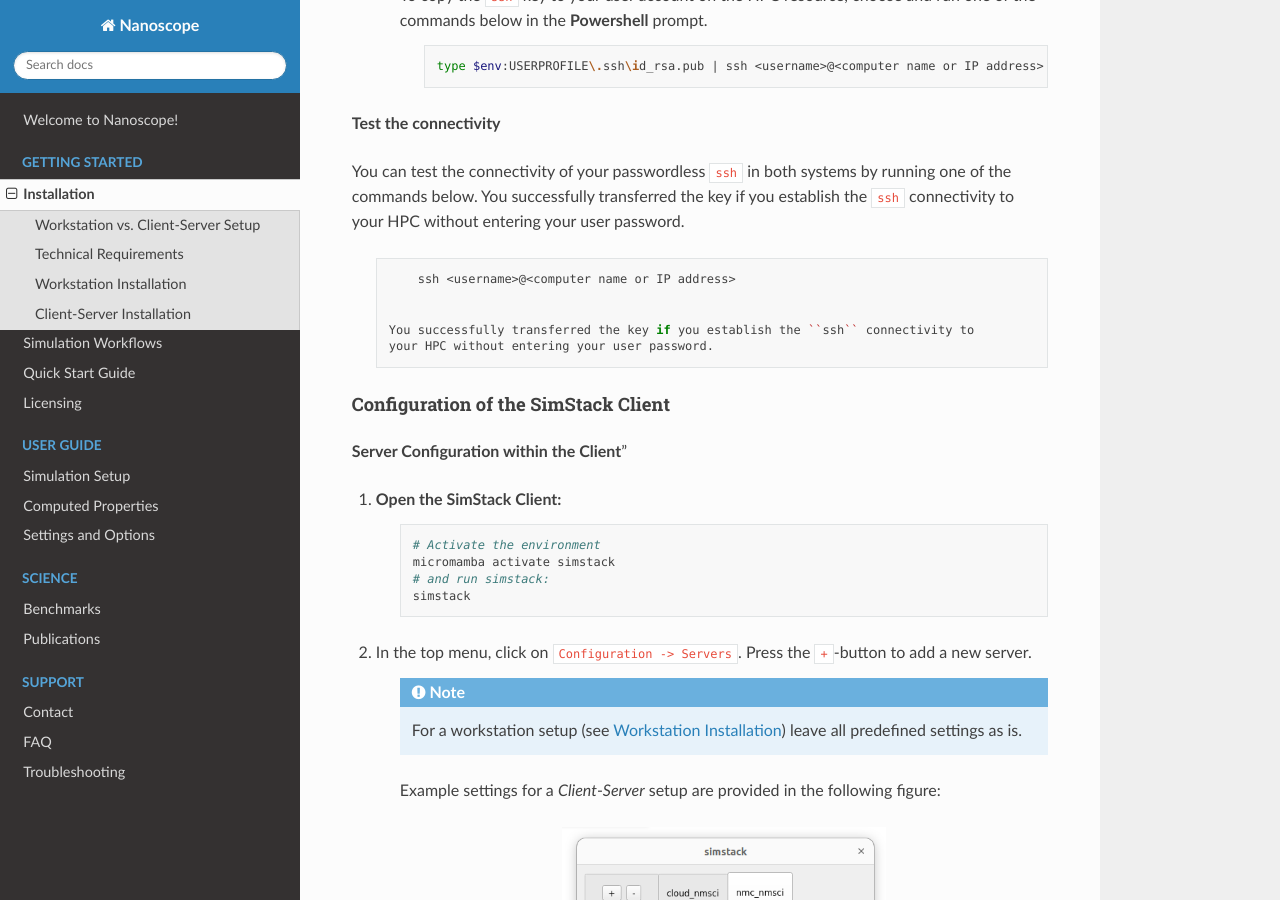
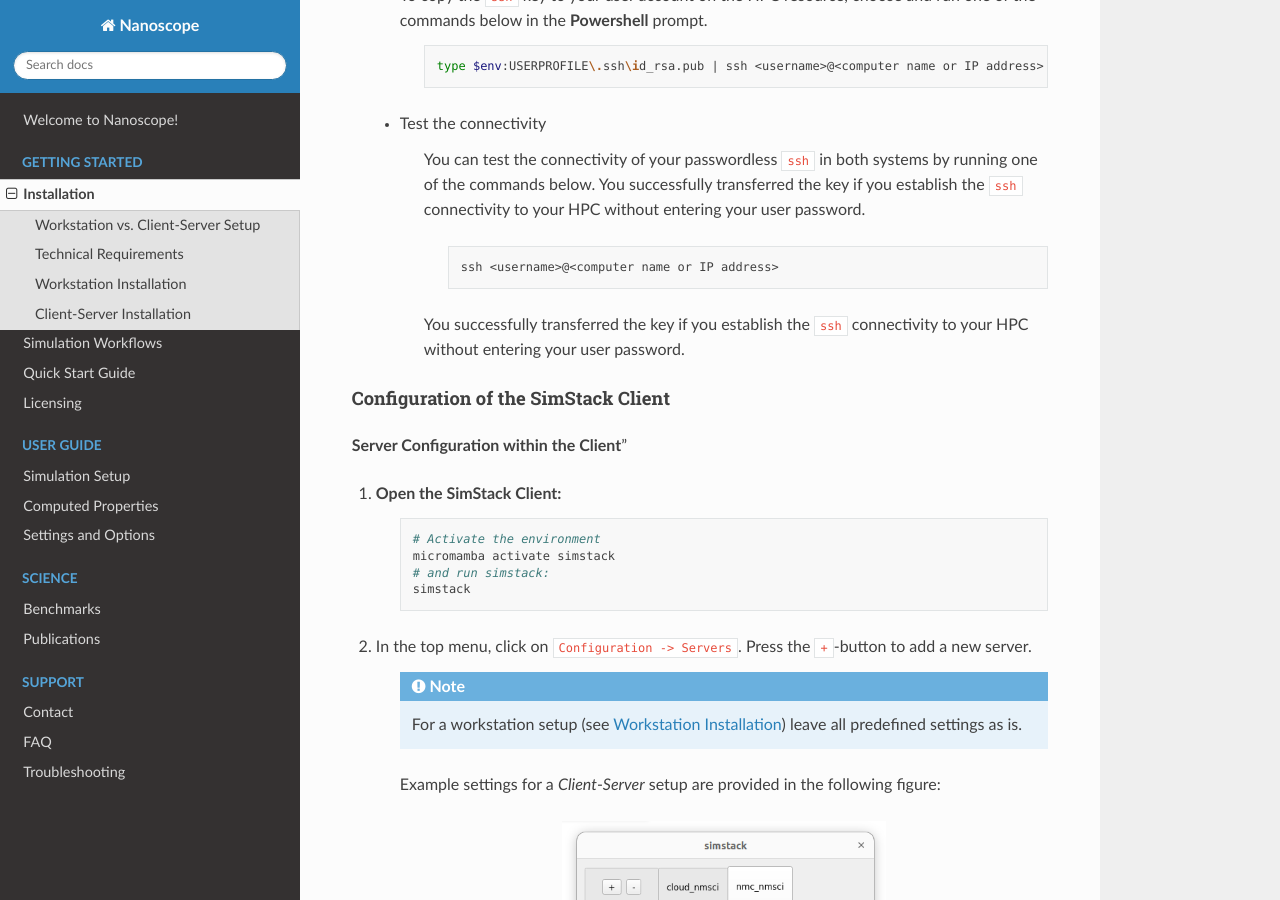
Before and after one commit to NanomatchGmbH/nanoscope-docs, a Sphinx documentation site: the page built from docs/source/getting_started/installation.rst, in a window 1280 px wide and 900 px high, scrolled down 8319 px. Built offline with Sphinx 7.4.7 and the Read the Docs theme 3.1.0, drawn with Linux system fonts in a browser that asks for light colours.

Commit message:
small formatting fix that got lost in Timos merge

```diff
--- a/docs/source/getting_started/installation.rst
+++ b/docs/source/getting_started/installation.rst
@@ -414,21 +414,19 @@
          type $env:USERPROFILE\.ssh\id_rsa.pub | ssh <username>@<computer name or IP address> "cat >> .ssh/authorized_keys"
 
 
+   * Test the connectivity
 
-**Test the connectivity**
+        You can test the connectivity of your passwordless ``ssh`` in both systems by running one of the
+        commands below. You successfully transferred the key if you establish the ``ssh`` connectivity to
+        your HPC without entering your user password.
+
+           .. code-block:: bash
+
+                ssh <username>@<computer name or IP address>
 
 
-You can test the connectivity of your passwordless ``ssh`` in both systems by running one of the
-commands below. You successfully transferred the key if you establish the ``ssh`` connectivity to
-your HPC without entering your user password.
-
-   .. code-block:: bash
-
-        ssh <username>@<computer name or IP address>
-
-
-    You successfully transferred the key if you establish the ``ssh`` connectivity to
-    your HPC without entering your user password.
+        You successfully transferred the key if you establish the ``ssh`` connectivity to
+        your HPC without entering your user password.
 
 Configuration of the SimStack Client
 """"""""""""""""""""""""""""""""""""""""""
```
